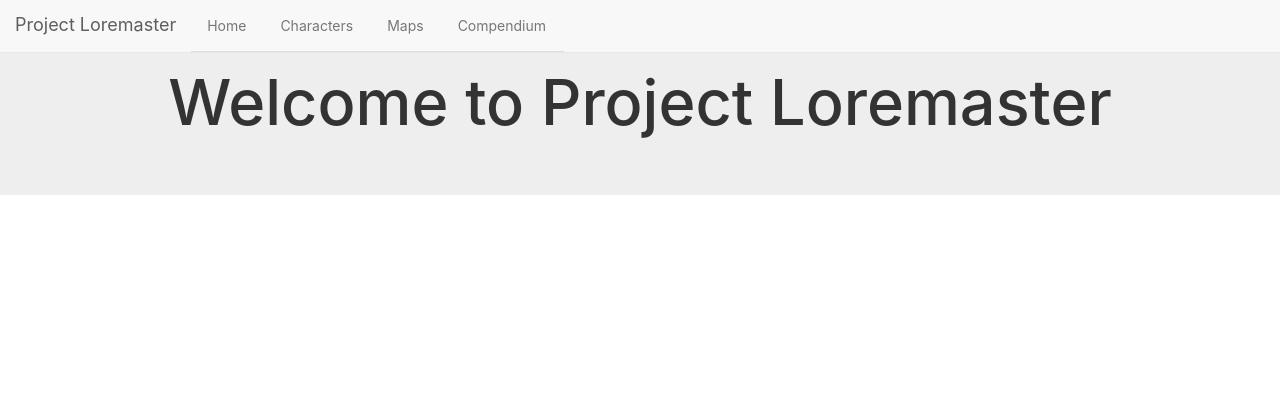
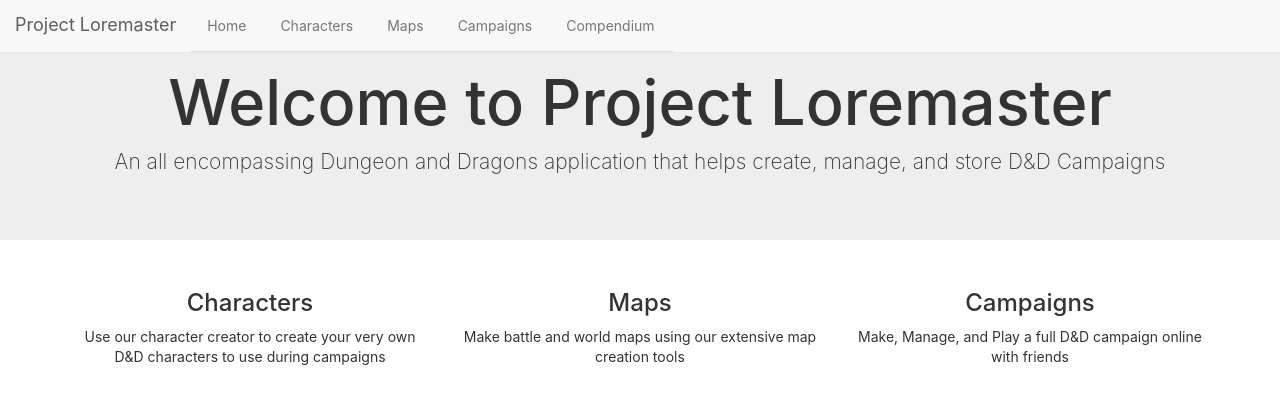
Before and after one commit to rmarks6767/ProjectLoremaster, a React (Create React App) app in the folder loremaster-front-end/: page /home in a window 1280 px wide. Shown: the top 404 px of the page. Built offline with nearby package versions, Linux system fonts and the light colour scheme.

Commit message:
Added a basic landing page and other pages to swap between

```diff
--- a/loremaster-front-end/public/index.html
+++ b/loremaster-front-end/public/index.html
@@ -25,7 +25,8 @@
       Learn how to configure a non-root public URL by running `npm run build`.
     -->
     <link rel="stylesheet" href="https://stackpath.bootstrapcdn.com/bootstrap/3.4.1/css/bootstrap.min.css" integrity="sha384-HSMxcRTRxnN+Bdg0JdbxYKrThecOKuH5zCYotlSAcp1+c8xmyTe9GYg1l9a69psu" crossorigin="anonymous">
-    <title>React App</title>
+    <script src="https://ajax.googleapis.com/ajax/libs/jquery/3.4.1/jquery.min.js"></script>
+    <title>Project Loremaster</title>
   </head>
   <body>
     <noscript>You need to enable JavaScript to run this app.</noscript>
--- a/loremaster-front-end/src/components/App/App.js
+++ b/loremaster-front-end/src/components/App/App.js
@@ -7,8 +7,6 @@ import Content from '../Content/Content';
 var currentLocation = 'landing';
 
 class App extends Component {
-
-
   render(){
     return (
       <div className="App">
--- /dev/null
+++ b/loremaster-front-end/src/components/Campaigns/Campaigns.jsx
@@ -0,0 +1,15 @@
+import React, { Component } from 'react';
+
+class Campaigns extends Component{
+    render(){
+        return(
+            <div>
+                <div className="jumbotron text-center">
+                    <h1>Campaigns</h1>
+                </div>
+            </div>
+        );
+    }
+}
+
+export default Campaigns;
--- a/loremaster-front-end/src/components/Content/Content.jsx
+++ b/loremaster-front-end/src/components/Content/Content.jsx
@@ -4,6 +4,7 @@ import Landing from '../Landing/Landing';
 import Characters from '../Characters/Characters';
 import Maps from '../Maps/Maps';
 import Compendium from '../Compendium/Compendium';
+import Campaigns from '../Campaigns/Campaigns';
 
 class Content extends Component{
 
@@ -13,6 +14,7 @@ class Content extends Component{
                 <Route path="/home" render={() => (<Landing />)}/>
                 <Route path="/characters" render={() => (<Characters />)}/>
                 <Route path="/maps" render={() => (<Maps />)}/>
+                <Route path="/campaigns" render={() => (<Campaigns />)}/>
                 <Route path="/compendium" render={() => (<Compendium />)}/>
             </div>
         )
--- a/loremaster-front-end/src/components/Landing/Landing.jsx
+++ b/loremaster-front-end/src/components/Landing/Landing.jsx
@@ -6,6 +6,23 @@ class Landing extends Component{
             <div className="Landing">
                 <div className="jumbotron text-center">
                     <h1>Welcome to Project Loremaster</h1>
+                    <p>An all encompassing Dungeon and Dragons application that helps create, manage, and store D&D Campaigns</p>
+                </div>
+                <div className="container">
+                    <div className="row">
+                        <div className="col-sm-4">
+                            <h3>Characters</h3>
+                            <p>Use our character creator to create your very own D&D characters to use during campaigns</p>
+                        </div>
+                        <div className="col-sm-4">
+                            <h3>Maps</h3>
+                            <p>Make battle and world maps using our extensive map creation tools</p>
+                        </div>
+                        <div className="col-sm-4">
+                            <h3>Campaigns</h3>
+                            <p>Make, Manage, and Play a full D&D campaign online with friends</p>
+                        </div>
+                    </div>
                 </div>
             </div>
         );
--- a/loremaster-front-end/src/components/Navbar/Navbar.jsx
+++ b/loremaster-front-end/src/components/Navbar/Navbar.jsx
@@ -14,6 +14,7 @@ class Navbar extends Component{
                         <li><Link to={'/home'}>Home</Link></li>
                         <li><Link to={'/characters'}>Characters</Link></li>
                         <li><Link to={'/maps'}>Maps</Link></li>
+                        <li><Link to={'/campaigns'}>Campaigns</Link></li>
                         <li><Link to={'/compendium'}>Compendium</Link></li>
                     </ul>
                 </div>
```
